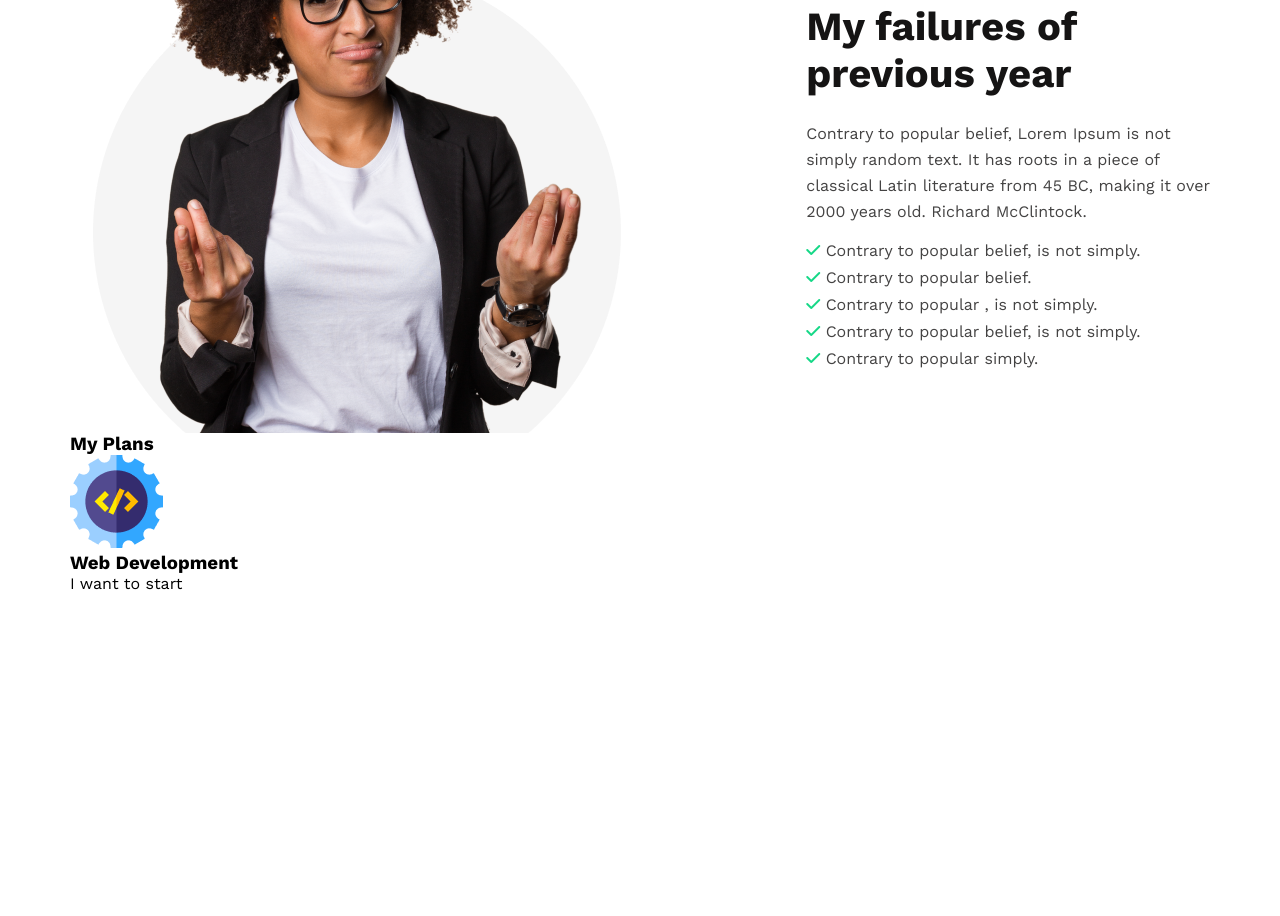
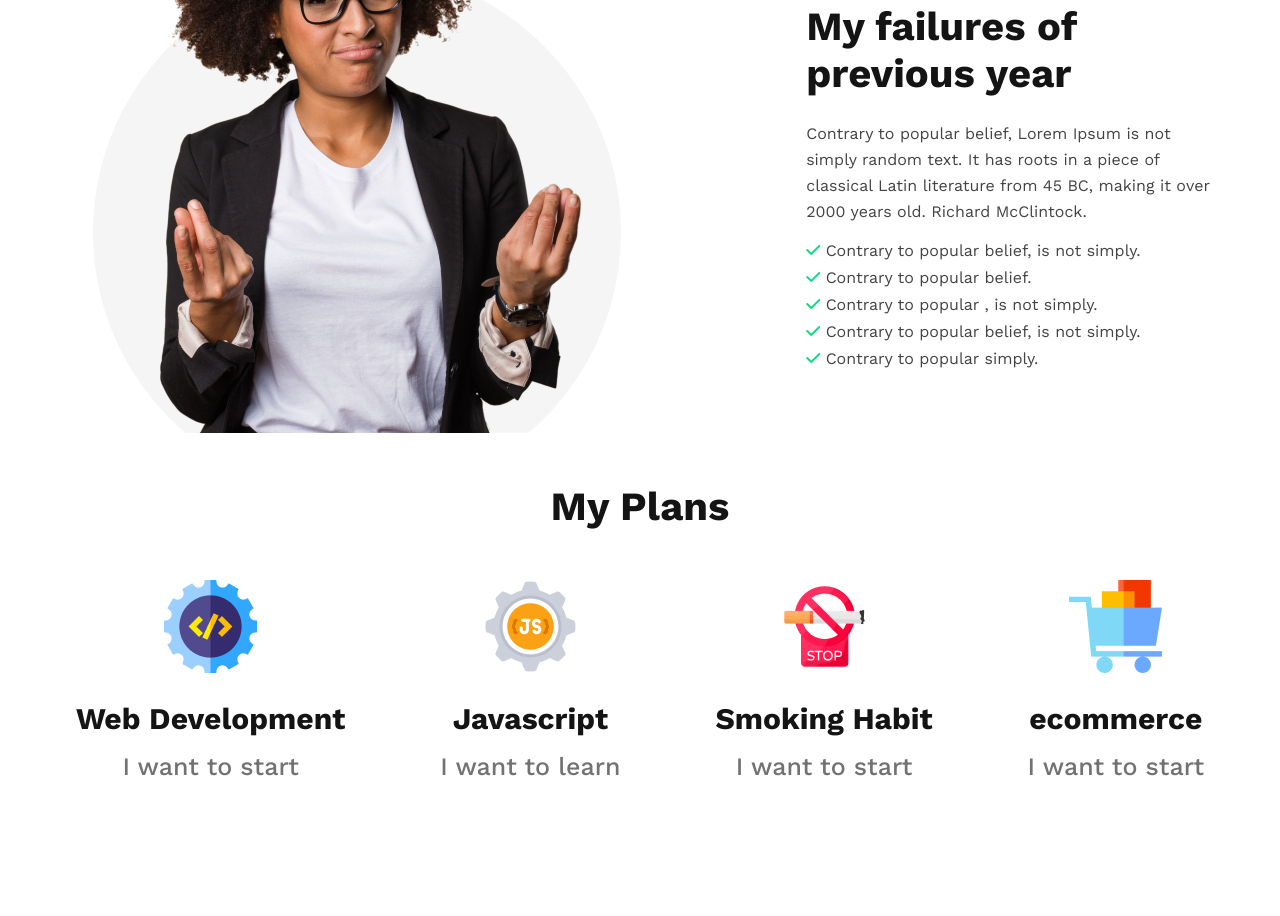
Before and after one commit to MamunKhan2002/new-year-me, a plain HTML site: page index.html in a window 1280 px wide. Shown: the part 1177-2093 px from the top of the page. Before the commit the page ends 1770 px from the top, so only its background shows below. Drawn offline with nearby package versions, Linux system fonts and the light colour scheme.

Commit message:
Added My Plan Sectiom

```diff
--- a/index.html
+++ b/index.html
@@ -50,6 +50,21 @@
                     <h3 class="plan-title">Web Development</h3>
                     <p class="plan-work">I want to start</p>
                 </div>
+                <div class="plan-item">
+                    <img src="./images/icons/js.png" alt="">
+                    <h3 class="plan-title">Javascript</h3>
+                    <p class="plan-work">I want to learn</p>
+                </div>
+                <div class="plan-item">
+                    <img src="./images/icons/smoke.png" alt="">
+                    <h3 class="plan-title">Smoking Habit</h3>
+                    <p class="plan-work">I want to start</p>
+                </div>
+                <div class="plan-item">
+                    <img src="./images/icons/ecom.png" alt="">
+                    <h3 class="plan-title">ecommerce</h3>
+                    <p class="plan-work">I want to start</p>
+                </div>
             </div>
         </section>
         <section>
--- a/style.css/style.css
+++ b/style.css/style.css
@@ -89,11 +89,11 @@ main {
     margin: 24px 0 16px 0;
 }
 
-.failure-ul{
+.failure-ul {
     list-style-type: none;
 }
 
-.failure-ul >li{
+.failure-ul>li {
     margin-bottom: 8px;
     font-size: 16px;
     color: #444343;
@@ -101,6 +101,35 @@ main {
 }
 
 /* ----------Here My Plan Style Start---------- */
-.my-plan-title{
+.my-plan-title {
+    color: #151414;
+    font-size: 40px;
+    font-weight: 700;
+    text-align: center;
+    margin: 50px 0;
+}
 
+.plan-container {
+    display: flex;
+    gap: 95px;
+    justify-content: center;
 }
+
+.plan-title {
+    color: #151414;
+    /* text-align: center; */
+    font-size: 30px;
+    font-weight: 700;
+    margin: 24px 0 16px 0;
+}
+
+.plan-work {
+    color: #737272;
+    font-size: 25px;
+    font-weight: 500;
+    margin-bottom: 135px;
+}
+
+.plan-item {
+    text-align: center;
+}
```
